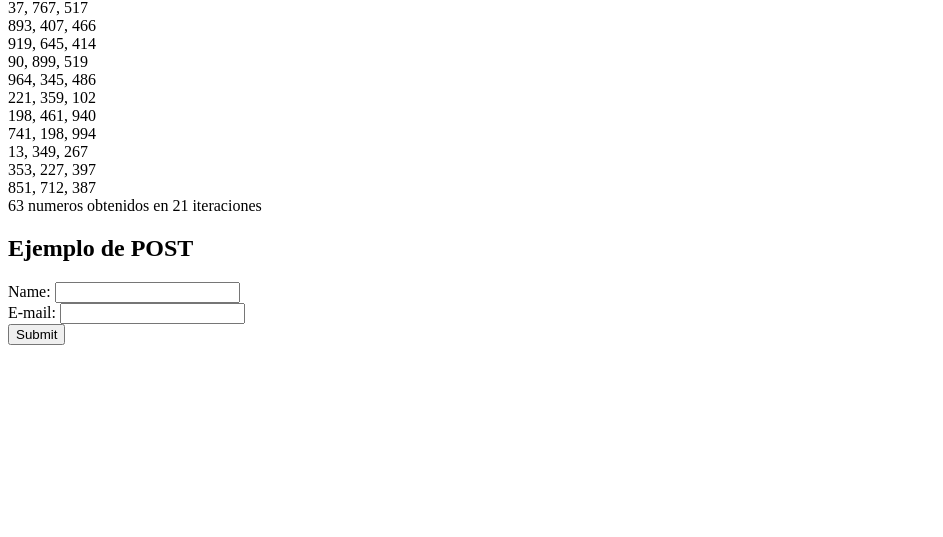
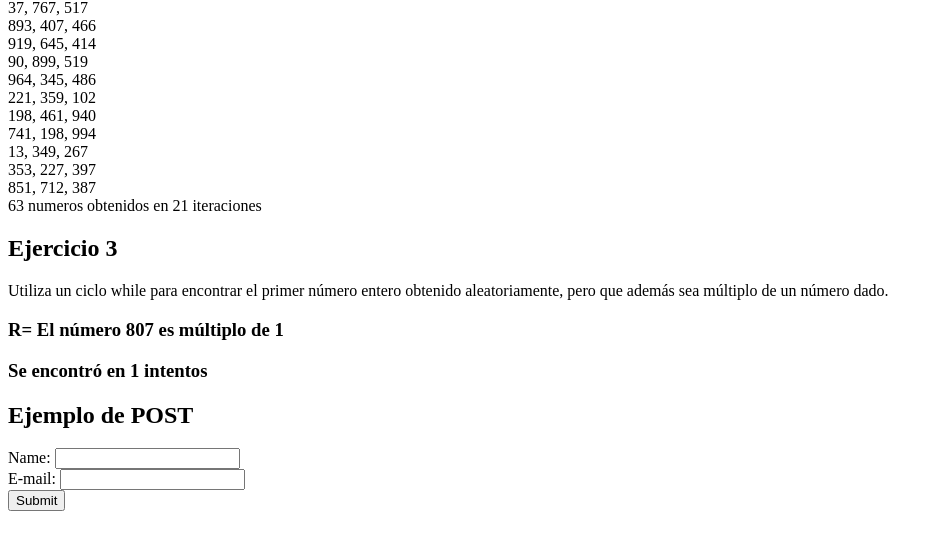
Before and after one commit to sosa-rcrdt/tecweb, a PHP site: page /tecweb/?numero=1 in a window 1280 px wide. Shown: the part 425-962 px from the top of the page, without its empty margins (0-943 px from the left). Before the commit the page ends 770 px from the top, so only its background shows below. Run offline with PHP 8.4, Linux system fonts and the light colour scheme.

Commit message:
Practica 6 - Ejercicio 3

```diff
--- a/practicas/p06/index.php
+++ b/practicas/p06/index.php
@@ -29,6 +29,14 @@
         generarMatriz();
     ?>
 
+    <h2>Ejercicio 3</h2>
+    <p>Utiliza un ciclo while para encontrar el primer número entero obtenido aleatoriamente, pero que además sea múltiplo de un número dado.</p>
+    <?php
+        include_once 'src/funciones.php';
+        // Ejecutar el programa
+        multiploazar($_GET['numero']);
+    ?>
+
     <h2>Ejemplo de POST</h2>
     <form action="http://localhost/tecweb/practicas/p04/index.php" method="post">
         Name: <input type="text" name="name"><br>
--- a/practicas/p06/src/funciones.php
+++ b/practicas/p06/src/funciones.php
@@ -47,4 +47,14 @@
         // Mostrar resultados
         echo "$totalNumerosGenerados numeros obtenidos en $iteraciones iteraciones";
     }
+
+    function multiploazar($numero) {
+        $contador = 0;
+        do {
+            $contador++;
+            $num = rand(1, 999);
+        } while ($num % $numero != 0);
+        echo '<h3>R= El número '.$num.' es múltiplo de '.$numero.'</h3>';
+        echo '<h3>Se encontró en '.$contador.' intentos</h3>';
+    }
 ?>
```
